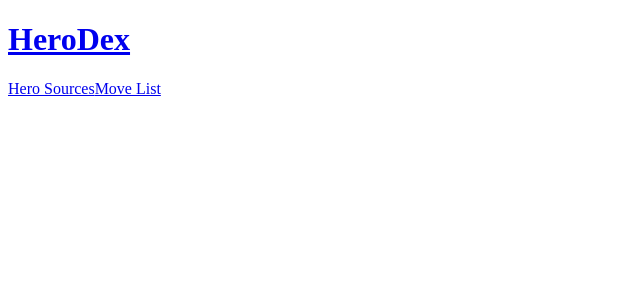
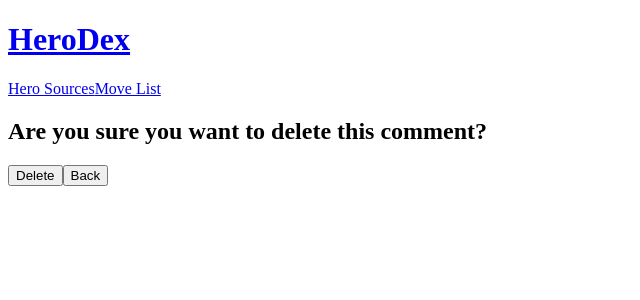
Before and after one commit to hahmed1523/herodex, a React (Create React App) app in the folder frontend/: page /comments/delete/1 in a window 1280 px wide. Shown: the top 300 px of the page, without its empty margins (0-640 px from the left). Built offline with nearby package versions, Linux system fonts and the light colour scheme; no server answers.

Commit message:
Complete comments section

```diff
--- a/frontend/src/App.js
+++ b/frontend/src/App.js
@@ -11,7 +11,7 @@ import MovesIndexPage from './pages/moves/movesIndex.js';
 import MovePage from './pages/moves/movePage.js';
 import CreateMovePage from './pages/moves/createMove.js';
 import CreateCommentsPage from './pages/comments/createComments.js';
-import UpdateCommentsPage from './pages/comments/updateComment.js';
+import DeleteCommentPage from './pages/comments/deleteComment.js';
 
 function App() {
   return (
@@ -31,8 +31,7 @@ function App() {
           <Route path='/moves/create' element={<CreateMovePage />} />
           <Route path='/moves/update/:id' element={<CreateMovePage />} />
           <Route path='/comments/update/:comment_id' element={<CreateCommentsPage />} />
-
-
+          <Route path='/comments/delete/:comment_id' element={<DeleteCommentPage />} />
 
         </Routes>
     </div>
--- a/frontend/src/components/comments.js
+++ b/frontend/src/components/comments.js
@@ -1,7 +1,9 @@
 import React from 'react';
-import { Link } from 'react-router-dom';
+import { Link, useNavigate } from 'react-router-dom';
 
 const Comment = ({comment, setComments}) => {
+
+    const navigate = useNavigate();
 
     const formatDate = com_date => {
         const date = new Date(com_date);
@@ -9,28 +11,15 @@ const Comment = ({comment, setComments}) => {
 
     };
 
-    const handleDelete = async () => {
-        const response = await fetch(`/api/comments/${comment.id}/`,{
-            method: "DELETE",
-            headers: {
-                'Content-Type': 'application/json'
-            },
-
-        });
-
-        const data = await response.json();
-
-        navigate('/')
-
-    }
-
     return (
         <li>
             <p>{ comment.body }</p>
             <p>{ comment.username }</p>
             <p>{ formatDate(comment.updated_date) }</p>
             <Link to={`/comments/update/${comment.id}`}>Update</Link>
-            <button className='btn delete-btn'>Delete</button>
+
+            <Link className='delete-btn' to={`/comments/delete/${comment.id}`}>Delete</Link>
+
         </li>
     );
 };
--- a/frontend/src/pages/comments/createComments.js
+++ b/frontend/src/pages/comments/createComments.js
@@ -73,9 +73,19 @@ const CreateCommentsPage = ({heroId, setComments, comments}) => {
                     data,
                     ...comments
                 ]);
+
+                setComment({
+                    ...comment,
+                    'body': '',
+                });
             }
         };
     };
+
+    const handleBack = () => {
+
+        navigate(-1);
+    }
 
     return(
         <div>
@@ -93,8 +103,13 @@ const CreateCommentsPage = ({heroId, setComments, comments}) => {
                     value={comment.body}
                     onChange={update('body')}
                     ></textarea>
-                <input type='submit' value='Add'/>
+                <input type='submit' value={commentId ? 'Update' : 'Add'}/>
             </form>
+
+            {commentId ? <button className='btn' onClick={handleBack}>Back</button> :
+                            null }
+
+
 
         </div>
     )
--- /dev/null
+++ b/frontend/src/pages/comments/deleteComment.js
@@ -0,0 +1,60 @@
+import React, { useState, useEffect } from 'react';
+import { useParams, Link, useNavigate } from 'react-router-dom';
+
+const DeleteCommentPage = () => {
+
+    const navigate = useNavigate();
+    const commentId = useParams().comment_id;
+
+    let [comment, setComment] = useState([]);
+
+    useEffect( () => {
+        getComment();
+    }, [commentId]);
+
+    const getComment = async () => {
+        const response = await fetch(`/api/comments/${commentId}`, {
+            method: "GET",
+            headers: {
+                'Content-Type': 'application/json'
+            }
+        });
+
+        const data = await response.json();
+        setComment(data);
+
+    }
+
+    const handleDelete = async () => {
+        const response = await fetch(`/api/comments/${comment.id}/`,{
+            method: "DELETE",
+            headers: {
+                'Content-Type': 'application/json'
+            },
+
+        });
+
+        const data = await response.json();
+
+        navigate(-1);
+
+    }
+
+    const handleBack = () => {
+        navigate(-1);
+    }
+
+    return(
+        <div>
+            <h2>Are you sure you want to delete this comment?</h2>
+
+            <p>{comment?.body}</p>
+
+            <button className='btn delete-btn' onClick={handleDelete}>Delete</button>
+            <button className='btn' onClick={handleBack}>Back</button>
+
+        </div>
+    )
+};
+
+export default DeleteCommentPage;
```
Also changed, not shown: 1 other file (tests, documents, lock files or other folders).
